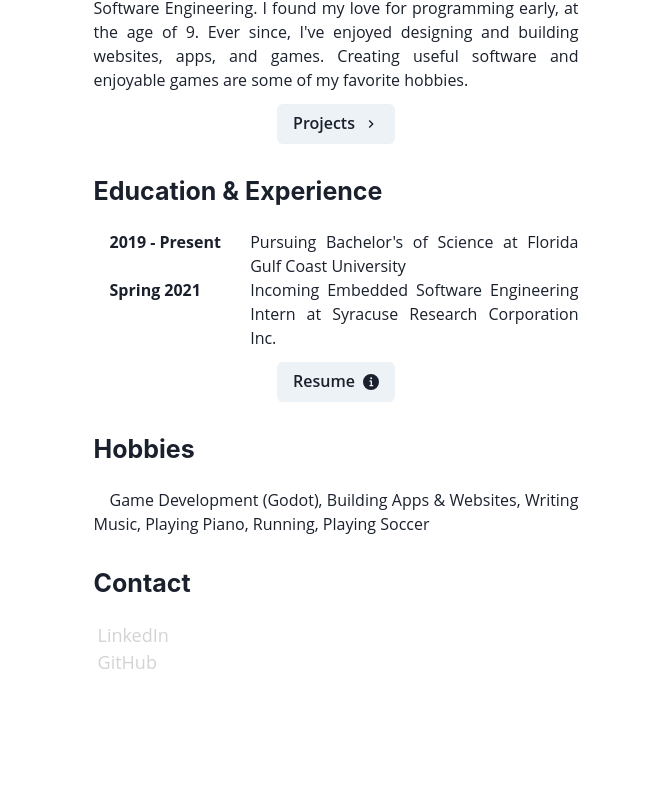
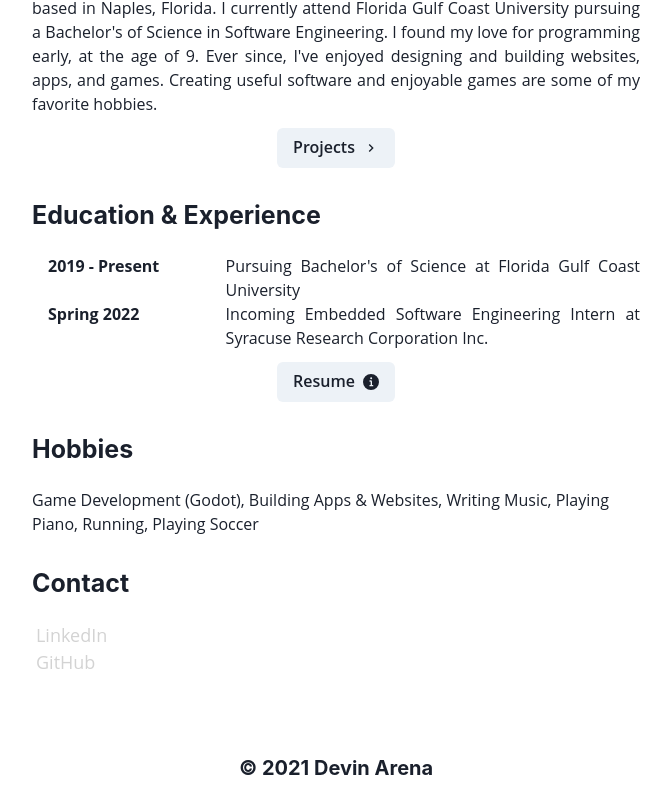
Before and after one commit to devinarena/devinarena.github.io, a Next.js app in the folder portfolio/: page / in a window 1280 px wide. Shown: the part 288-1092 px from the top of the page, without its empty margins (304-975 px from the left). Before the commit the page ends 996 px from the top, so only its background shows below. Built offline with nearby package versions, Linux system fonts and the light colour scheme.

Commit message:
work on navbar

```diff
--- a/portfolio/components/footer.js
+++ b/portfolio/components/footer.js
@@ -7,16 +7,17 @@
 * @description Basic footer for every page.
 */
 
-import { Box, Heading } from "@chakra-ui/layout";
+import { Heading } from "@chakra-ui/layout";
+import { Container } from "@chakra-ui/react";
 
 const Footer = () => {
 
     return (
-        <Box>
-            <Heading as="h3">
-
+        <Container display="flex" pb={6} centerContent>
+            <Heading as="h3" size="md">
+                &copy; 2021 Devin Arena
             </Heading>
-        </Box>
+        </Container>
     );
 }
 
--- a/portfolio/components/layouts/main.js
+++ b/portfolio/components/layouts/main.js
@@ -1,4 +1,6 @@
 import { Box } from "@chakra-ui/layout";
+import Footer from "components/footer";
+import Navbar from "components/navbar";
 import Head from "next/head";
 
 /**
@@ -11,11 +13,16 @@ const Main = ({ children, title }) => {
 
     return (
         <Box as="main">
+
             <Head>
                 <title>{title} - Devin Arena</title>
-                <meta name="og:title" content={title} />
             </Head>
+
+            <Navbar />
+
             {children}
+
+            <Footer />
         </Box>
     );
 }
--- a/portfolio/pages/index.js
+++ b/portfolio/pages/index.js
@@ -2,7 +2,6 @@
 import { ChevronRightIcon, InfoIcon } from '@chakra-ui/icons';
 import { Box, Button, Container, Heading, Text, Flex, List, ListItem, Link } from '@chakra-ui/react';
 import ExperienceEntry from 'components/expentry';
-import Footer from 'components/footer';
 import Main from 'components/layouts/main';
 
 /**
@@ -14,80 +13,79 @@ import Main from 'components/layouts/main';
 const Home = () => {
 
   return (
-    <Main title="Homepage">
-      <Container p={8}>
+    <Main title='Homepage'>
+      <Container p={[8, 8, 8, 20]} maxW='container.md'>
 
-        <Box display={{ md: "flex" }}>
-          <Box flexGrow="1">
-            <Heading as="h1" fontSize={{ base: "5xl" }}>
+        <Box display='flex'>
+          <Box flexGrow='1'>
+            <Heading as='h1' fontSize={{ base: '5xl' }}>
               Devin Arena
             </Heading>
-            <Text fontSize={{ base: "xl", md: "2xl" }}>
+            <Text fontSize={{ base: 'xl', md: '2xl' }}>
               Student and Software Engineer
             </Text>
           </Box>
         </Box>
 
         <Box mt={8}>
-          <Heading as="h3" variant="sectionTitle">
+          <Heading as='h3' variant='sectionTitle'>
             About
           </Heading>
-          <Text variant="indented">
+          <Text variant='indented'>
             My name is Devin Arena, and I'm currently a student and software engineer based in Naples, Florida. I currently attend Florida Gulf Coast University pursuing a Bachelor's of Science in Software Engineering. I found my love for programming early, at the age of 9. Ever since, I've enjoyed designing and building websites, apps, and games. Creating useful software and enjoyable games are some of my favorite hobbies.
           </Text>
 
-          <Box align="center" mt={3}>
-            <Button align="center" rightIcon={<ChevronRightIcon />}>
+          <Box align='center' mt={3}>
+            <Button align='center' rightIcon={<ChevronRightIcon />}>
               Projects
             </Button>
           </Box>
         </Box>
 
         <Box mt={8}>
-          <Heading as="h3" variant="sectionTitle">
+          <Heading as='h3' variant='sectionTitle'>
             Education &amp; Experience
           </Heading>
-          <ExperienceEntry date="2019 - Present">
+          <ExperienceEntry date='2019 - Present'>
             Pursuing Bachelor's of Science at Florida Gulf Coast University
           </ExperienceEntry>
-          <ExperienceEntry date="Spring 2021">
+          <ExperienceEntry date='Spring 2022'>
             Incoming Embedded Software Engineering Intern at Syracuse Research Corporation Inc.
           </ExperienceEntry>
-          <Box mt={3} align="center">
-            <Button align="center" rightIcon={<InfoIcon />}>
+          <Box mt={3} align='center'>
+            <Button align='center' rightIcon={<InfoIcon />}>
               Resume
             </Button>
           </Box>
         </Box>
 
         <Box mt={8}>
-          <Heading as="h3" variant="sectionTitle">
+          <Heading as='h3' variant='sectionTitle'>
             Hobbies
           </Heading>
-          <Text variant="indented">
+          <Text>
             Game Development (Godot), Building Apps &amp; Websites, Writing Music, Playing Piano, Running, Playing Soccer
           </Text>
         </Box>
 
         <Box mt={8}>
-          <Heading as="h3" variant="sectionTitle">
+          <Heading as='h3' variant='sectionTitle'>
             Contact
           </Heading>
-          <List styleType="none">
+          <List styleType='none'>
             <ListItem>
-              <Link href="https://www.linkedin.com/in/devin-arena/" fontSize="lg">
+              <Link href='https://www.linkedin.com/in/devin-arena/' fontSize='lg'>
                 LinkedIn
               </Link>
             </ListItem>
             <ListItem>
-              <Link href="https://github.com/devinarena" fontSize="lg">
+              <Link href='https://github.com/devinarena' fontSize='lg'>
                 GitHub
               </Link>
             </ListItem>
           </List>
         </Box>
 
-        <Footer />
       </Container>
     </Main >
   );
```
